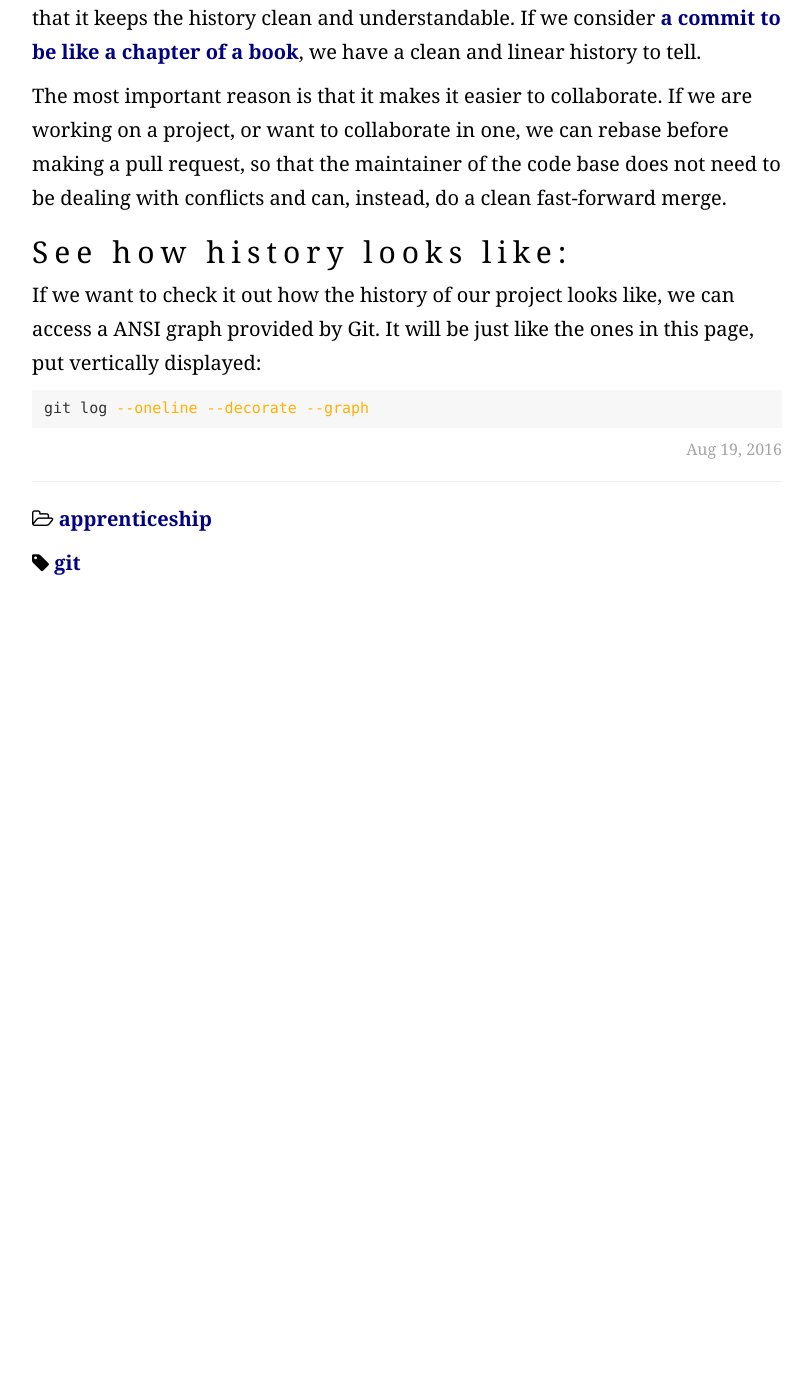
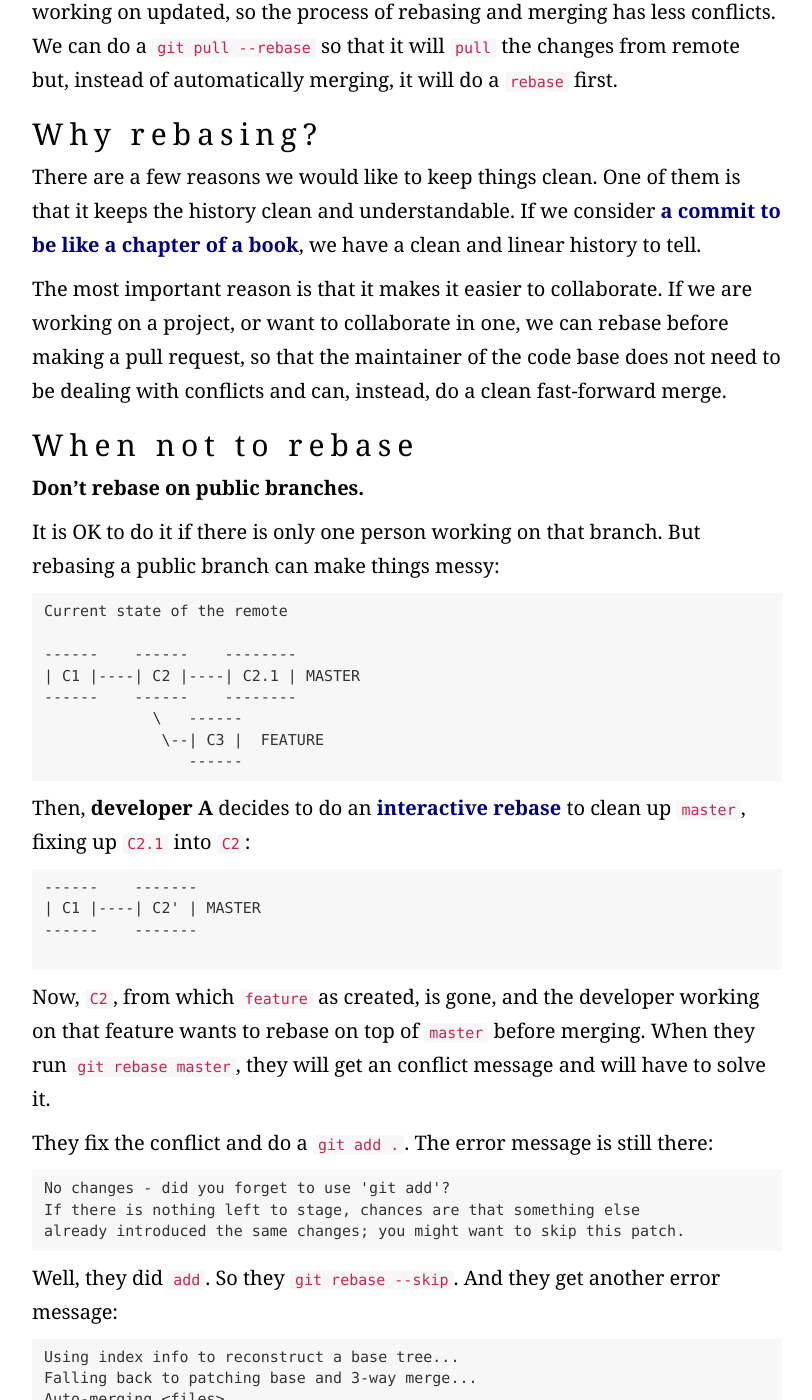
Before and after one commit to pwdd/pwdd.github.io, a Jekyll site: the page built from _posts/2016-08-19-the-difference-between-merge-and-rebase.md, in a window 1280 px wide and 1400 px high, scrolled down 2782 px. Shown: the whole window, without its empty margins (233-1045 px from the left). Built offline with Jekyll 4.4.1, drawn with Linux system fonts in a browser that asks for light colours; nearby versions of some CDN libraries; some web fonts are replaced; before the commit the page ends 3412 px from its top, so only the background shows below that; some of the changed text lies outside the part shown.

Commit message:
rebase conflict

````diff
--- a/_posts/2016-08-19-the-difference-between-merge-and-rebase.md
+++ b/_posts/2016-08-19-the-difference-between-merge-and-rebase.md
@@ -71,6 +71,15 @@ Rebasing before merging is usually the best solution when dealing with the above
 From `feature`, we run `git rebase master`
 
 ```
+Before rebase
+
+                            ------
+                           /| C4 | FEATURE
+                     HEAD / ------
+------    ------    ------    ------
+| C1 |----| C2 |----| C3 |----| C5 | MASTER
+------    ------    ------    ------
+
 Rebase feature on top of master with 'git rebase master'
                                       -------
                                    /--| C4' | FEATURE
@@ -103,9 +112,57 @@ There are a few reasons we would like to keep things clean. One of them is that
 
 The most important reason is that it makes it easier to collaborate. If we are working on a project, or want to collaborate in one, we can rebase before making a pull request, so that the maintainer of the code base does not need to be dealing with conflicts and can, instead, do a clean fast-forward merge.
 
+## When not to rebase
+
+**Don't rebase on public branches.**
+
+It is OK to do it if there is only one person working on that branch. But rebasing a public branch can make things messy:
+
+```
+Current state of the remote
+
+------    ------    --------
+| C1 |----| C2 |----| C2.1 | MASTER
+------    ------    --------
+            \   ------
+             \--| C3 |  FEATURE
+                ------
+```
+
+Then, **developer A** decides to do an [interactive rebase]({% post_url 2016-07-14-version-out-of-control %}) to clean up `master`, fixing up `C2.1` into `C2`:
+
+```
+------    -------
+| C1 |----| C2' | MASTER
+------    -------
+
+```
+
+Now, `C2`, from which `feature` as created, is gone, and the developer working on that feature wants to rebase on top of `master` before merging. When they run `git rebase master`, they will get an conflict message and will have to solve it.
+
+They fix the conflict and do a `git add .`. The error message is still there:
+
+```
+No changes - did you forget to use 'git add'?
+If there is nothing left to stage, chances are that something else
+already introduced the same changes; you might want to skip this patch.
+```
+
+Well, they did `add`. So they `git rebase --skip`. And they get another error message:
+
+```
+Using index info to reconstruct a base tree...
+Falling back to patching base and 3-way merge...
+Auto-merging <files>
+CONFLICT (content): Merge conflict in <file>
+error: Failed to merge in the changes.
+```
+
+Things will be pretty messy by the end, so rebasing `master` did more harm than good.
+
 ## See how history looks like:
 
-If we want to check it out how the history of our project looks like, we can access a ANSI graph provided by Git. It will be just like the ones in this page, put vertically displayed:
+If we want to check it out how the history of our project looks like, we can access a ASCII graph provided by Git. It will be just like the ones in this page, put vertically displayed:
 
 ```shell
 git log --oneline --decorate --graph
````
